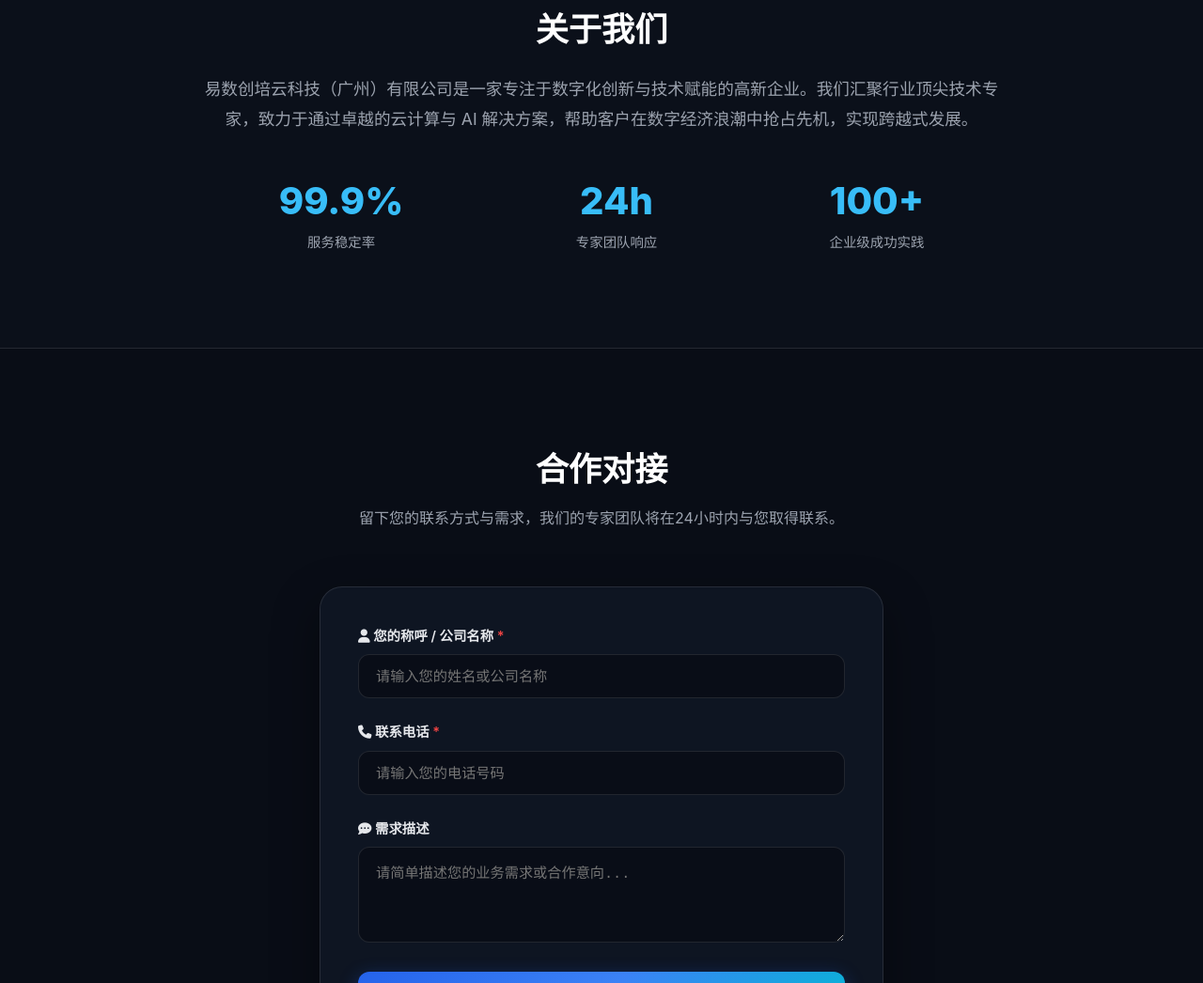
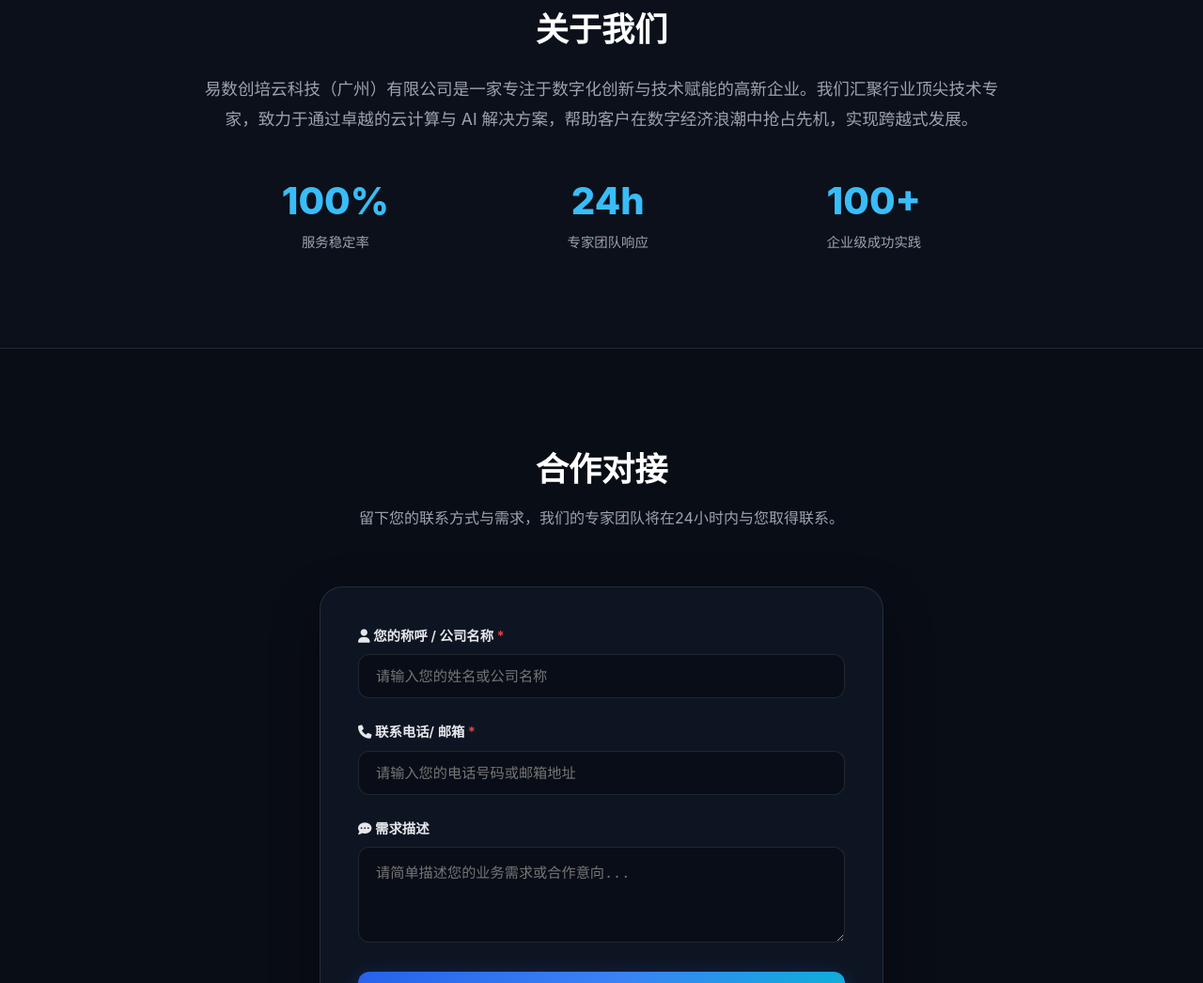
Before and after one commit to songbanshatang0429-ops/yi-shu-chuang-pei, a plain HTML site: page frontend/index.html in a window 1280 px wide. Shown: the part 1342-2388 px from the top of the page at 94% size. Drawn offline with Linux system fonts and the light colour scheme.

Commit message:
小改界面文字

```diff
--- a/frontend/index.html
+++ b/frontend/index.html
@@ -71,7 +71,7 @@
             <p>易数创培云科技（广州）有限公司是一家专注于数字化创新与技术赋能的高新企业。我们汇聚行业顶尖技术专家，致力于通过卓越的云计算与 AI 解决方案，帮助客户在数字经济浪潮中抢占先机，实现跨越式发展。</p>
             <div class="about-stats">
                 <div class="stat-item">
-                    <span class="stat-num">99.9%</span>
+                    <span class="stat-num">100%</span>
                     <span class="stat-label">服务稳定率</span>
                 </div>
                 <div class="stat-item">
@@ -98,8 +98,8 @@
                 <input type="text" id="cusName" placeholder="请输入您的姓名或公司名称" required>
             </div>
             <div class="form-group">
-                <label for="cusPhone"><i class="fa-solid fa-phone"></i> 联系电话 <span class="required">*</span></label>
-                <input type="tel" id="cusPhone" placeholder="请输入您的电话号码" required>
+                <label for="cusPhone"><i class="fa-solid fa-phone"></i> 联系电话/ 邮箱 <span class="required">*</span></label>
+                <input type="tel" id="cusPhone" placeholder="请输入您的电话号码或邮箱地址" required>
             </div>
             <div class="form-group">
                 <label for="cusDemand"><i class="fa-solid fa-comment-dots"></i> 需求描述</label>
```
